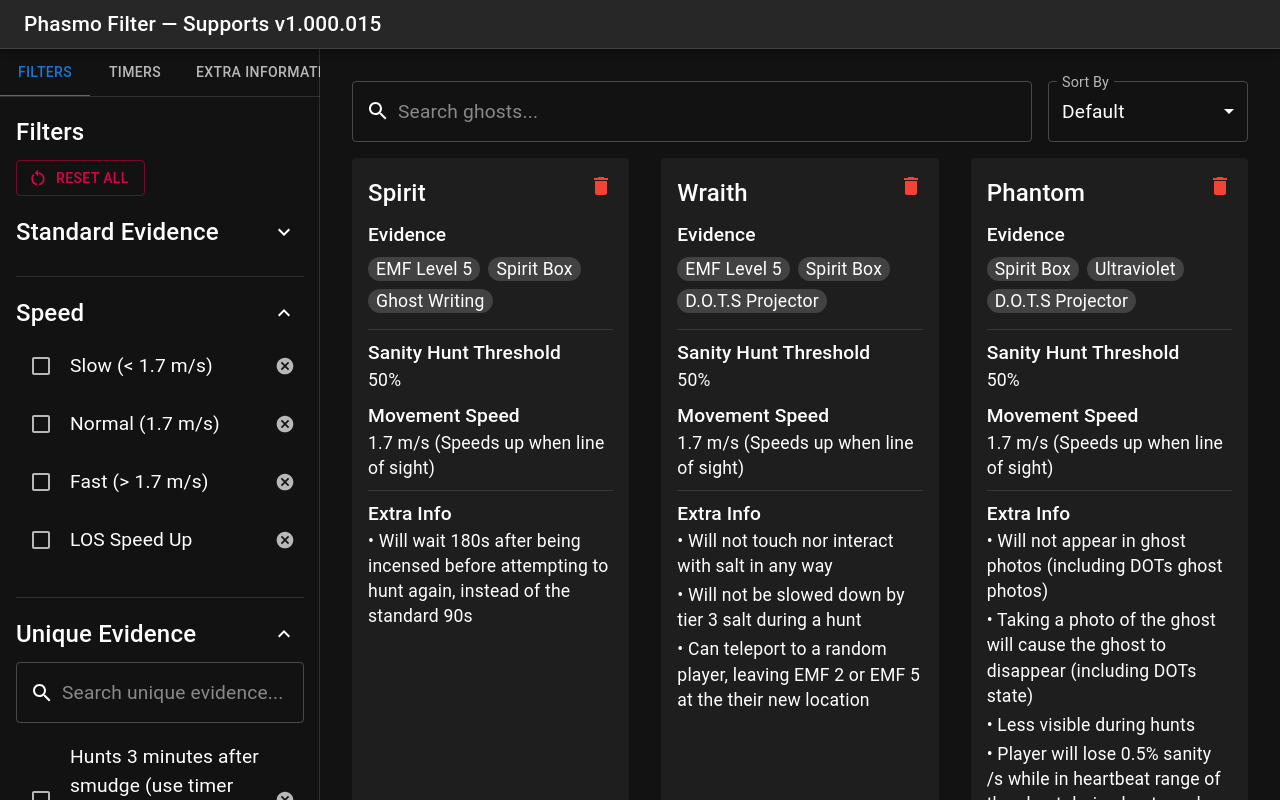
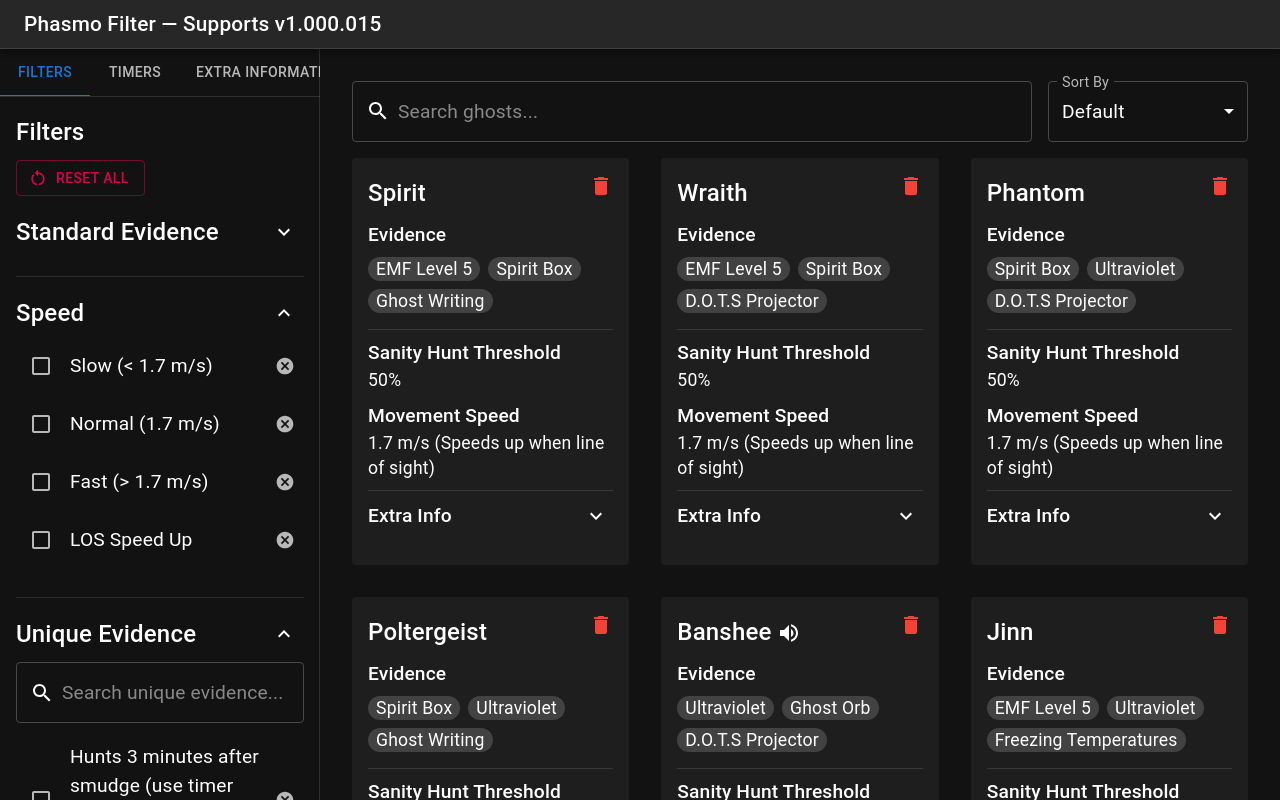
Before and after one commit to ConzorKingKong/phasmo-filter, a React (Vite) app: page / in a window 1280 px wide. Built offline with nearby package versions, Linux system fonts and the light colour scheme.

Commit message:
Make extra info collapsable on ghost cards.

```diff
--- a/src/components/features/GhostCards.jsx
+++ b/src/components/features/GhostCards.jsx
@@ -1,9 +1,11 @@
 import React, { useRef, useState } from 'react';
-import { Box, Card, CardContent, Typography, Chip, Grid, Divider, IconButton, TextField, InputAdornment, Select, MenuItem, FormControl, InputLabel } from '@mui/material';
+import { Box, Card, CardContent, Typography, Chip, Grid, Divider, IconButton, TextField, InputAdornment, Select, MenuItem, FormControl, InputLabel, Collapse } from '@mui/material';
 import SearchIcon from '@mui/icons-material/Search';
 import CloseIcon from '@mui/icons-material/Close';
 import VolumeUpIcon from '@mui/icons-material/VolumeUp';
 import DeleteIcon from '@mui/icons-material/Delete';
+import ExpandMoreIcon from '@mui/icons-material/ExpandMore';
+import ExpandLessIcon from '@mui/icons-material/ExpandLess';
 import { useApp } from '../../context/AppContext';
 
 const GhostCards = () => {
@@ -21,6 +23,15 @@
     sortOrder,
     setSortOrder
   } = useApp();
+
+  const [expandedCards, setExpandedCards] = useState({});
+
+  const toggleCard = (ghostName) => {
+    setExpandedCards(prev => ({
+      ...prev,
+      [ghostName]: !prev[ghostName]
+    }));
+  };
 
   const audioRef = useRef(new Audio('/sounds/banshee_scream.mp3'));
 
@@ -476,12 +487,24 @@
                 </Box>
                 <Divider sx={{ my: 1 }} />
                 <Box sx={{ mb: 1 }}>
+                  <Box sx={{
+                    display: 'flex',
+                    alignItems: 'center',
+                    justifyContent: 'space-between',
+                    cursor: 'pointer'
+                  }} onClick={() => toggleCard(ghost.ghost)}>
                     <Typography variant="subtitle2">Extra Info</Typography>
+                    <IconButton size="small">
+                      {expandedCards[ghost.ghost] ? <ExpandLessIcon /> : <ExpandMoreIcon />}
+                    </IconButton>
+                  </Box>
+                  <Collapse in={expandedCards[ghost.ghost]}>
                     {ghost.extra_information?.map((info, i) => (
                       <Typography key={i} variant="body2" sx={{ mb: 0.5 }}>
                         • {info}
                       </Typography>
                     ))}
+                  </Collapse>
                 </Box>
           </CardContent>
         </Card>
```
Lines whose indentation alone changed are shown as unchanged.
